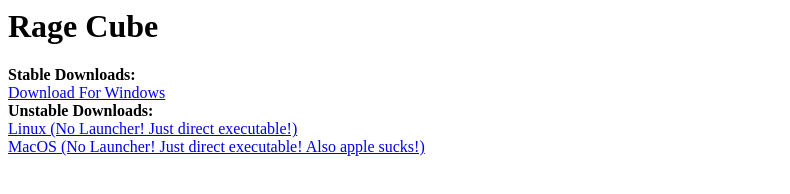
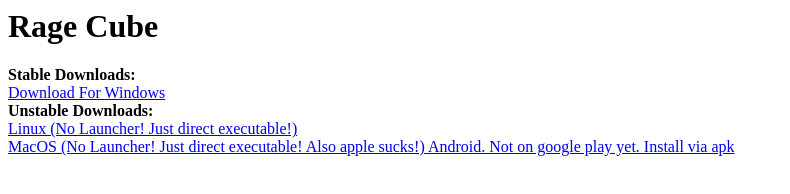
Before and after one commit to icanthink/ragecube, a plain HTML site: page index.html in a window 1280 px wide. Shown: the whole page, without its empty margins (0-790 px from the left). Drawn offline with Linux system fonts and the light colour scheme.

Commit message:
Update index.html

```diff
--- a/index.html
+++ b/index.html
@@ -16,3 +16,7 @@
      <a href="mac.zip" download>
   MacOS (No Launcher! Just direct executable! Also apple sucks!)
 </a>
+
+<a href="https://drive.google.com/file/d/17bsgKK7hlhSQf7w7vKGfCB49x4G_f8VS/view?usp=sharing">
+  Android. Not on google play yet. Install via apk
+</a>
```
